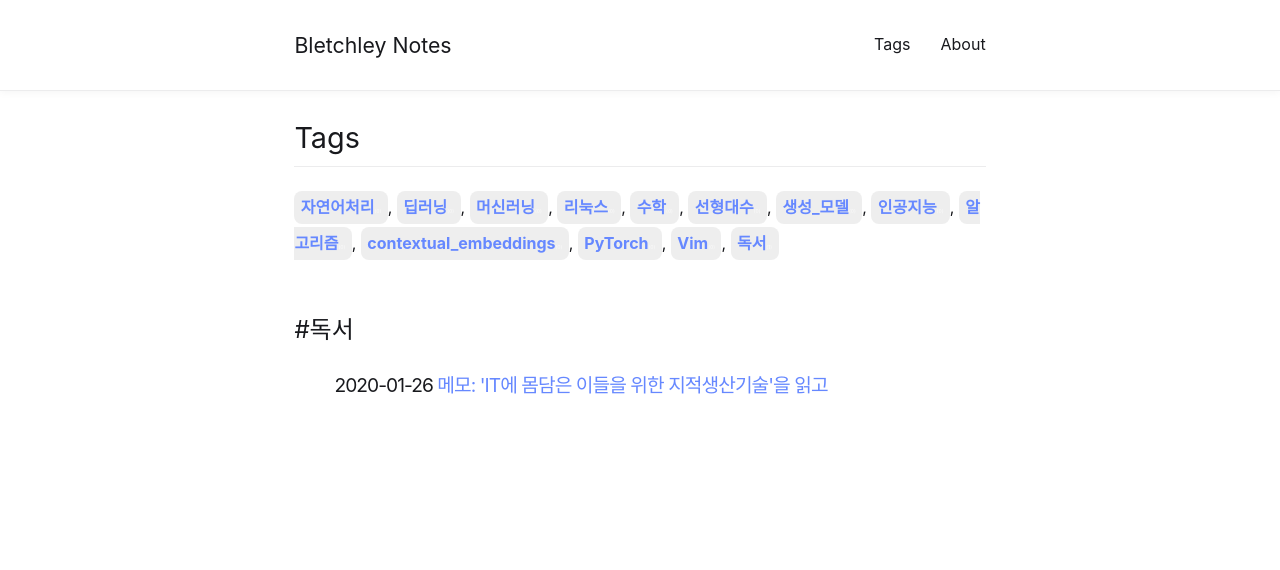
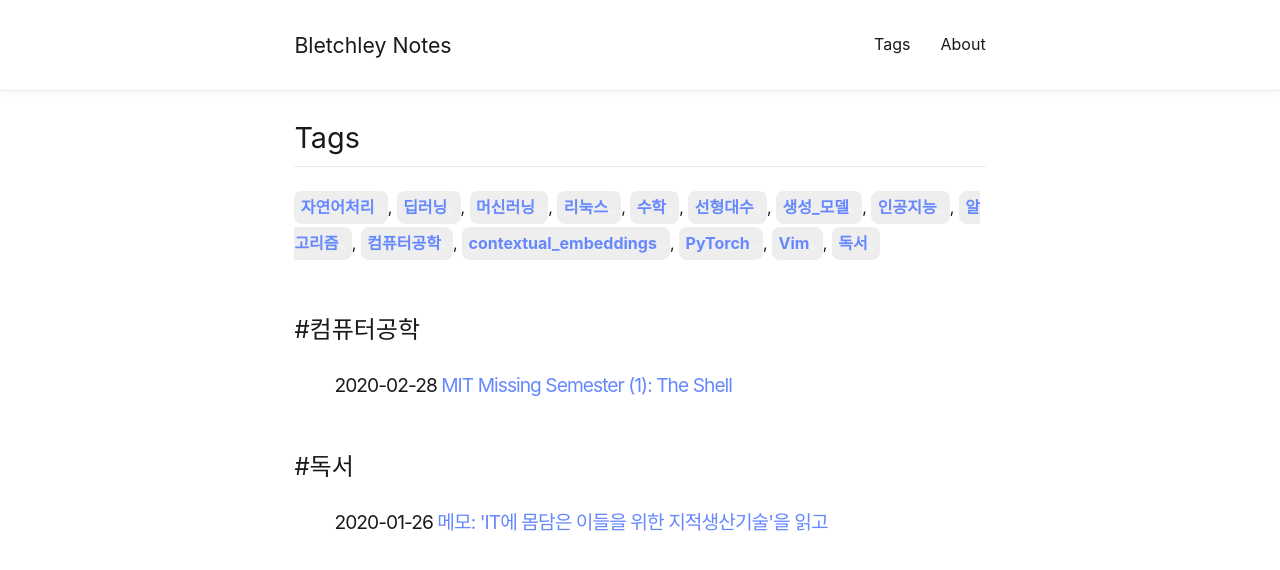
Before and after one commit to 0kimy/0kimy.github.io, a Jekyll site: the page built from tags.html, in a window 1280 px wide. Shown: the top 570 px of the page. Built offline with Jekyll 4.4.1, drawn with Linux system fonts in a browser that asks for light colours; some web fonts are replaced; part of the change alters nothing that is shown.

Commit message:
new post

```diff
--- a/_data/tags.yml
+++ b/_data/tags.yml
@@ -25,6 +25,9 @@
 - slug: algorithm
   name: "알고리즘"
 
+- slug: cs
+  name: "컴퓨터공학"
+
 - slug: contextual-emb
   name: "contextual_embeddings"
 
--- /dev/null
+++ b/_posts/2020-02-28-the-shell.md
@@ -0,0 +1,92 @@
+---
+title: "MIT Missing Semester (1): The Shell"
+tags: [cs]
+---
+
+# 셸(Shell) 사용의 장점
+
+- GUI 기반 프로그램은 프로그램이 제공하는 입력 버튼이나 입력 창만을 활용하여 프로그램을 조작해야 하는 제한이 있다.
+- 텍스트 기반의 셸 사용에 익숙해지면 프로그램을 다루는 자유도가 높아진다.
+
+
+
+# 셸 사용의 실제
+
+- 셸 명령어의 형식
+
+  - 단일 명령어로 동작 수행
+    - 예) $ date
+  - 단일 명령어와 인자(arguments)의 결합으로 동작 수행
+    - 예) $ echo hello / $ echo "Hello World" / $ echo Hello\ World
+    - 예) $ echo $PATH
+
+- 환경 변수
+
+  - 프로그램 명령어는 파일 시스템에 저장되어 있고, 셸은 대상 프로그램을 지정된 곳에서 찾아온다.
+  - 환경 변수: 셸로 하여금 실행 프로그램이 위치한 경로에 쉽게 도달할 수 있도록 주어지는 값
+  - which 명령: 현재 실행되는 프로그램 명령어가 어느 위치에 저장되어 있는지를 출력함
+    - 예) $ which echo
+
+
+
+# 기본 명령어
+
+| 명령어   | 용도                                                         | 예시   |
+| -------- | ------------------------------------------------------------ | ------ |
+| pwd      | 현재 디렉토리의 절대 경로를 출력                             |        |
+| cd       | 현재 디렉토리를 변경                                         |        |
+| ls       | 현재 디렉토리에 있는 모든 파일의 리스트를 보여줌             |        |
+| ls -l    | ls + 각 파일에 대한 세부 정보(객체 타입 및 read/write/execute 권한 등)를 보여줌<br />참고) [d / rwx / rwx / rwx] - [dir or file / owner / group / everyone else]) |        |
+| mv       | 이름/위치 변경                                               |        |
+| cp       | 복사                                                         |        |
+| rm       | 삭제                                                         |        |
+| rm -r    | rm + recursively                                             |        |
+| mkdir    | 새 디렉토리 생성                                             |        |
+| man      | 각 프로그램 명령어에 대한 매뉴얼 제공<br />(q를 눌러서 종료) | man ls |
+| ~        | 홈 디렉토리 (argument)                                       |        |
+| -        | 이전 디렉토리 (argument)                                     |        |
+| Ctrl + L | 화면 지우기 (hotkey)                                         |        |
+
+
+
+# 스트림
+
+- 프로그램을 엮어서 처리하고자 하거나 동일한 파일을 여러 프로그램에서 실행시키고자 할 때 스트림을 사용할 수 있다.
+
+- 입력 스트림과 출력 스트림
+  - 입력 스트림: 입력 장치(키보드) 등을 사용해 터미널에 입력되어 프로그램으로 들어가는 스트림
+  - 출력 스트림: 프로그램에서 터미널로 내보내는 스트림
+
+- Angle Brackets의 쓰임
+  - < (file): file로부터 가져오기
+  - \> (file): file로 내보내기
+  - \>> (file): file에 이어붙이기 (append)
+
+- Vertical Bar의 쓰임
+  - (left) \| (right): 왼쪽 프로그램의 출력을 오른쪽 프로그램의 입력으로 넘긴다
+  - 예) $ ls -l / \| tail -n1
+  - 예) $ ls -l / \| tail -n1 > ls.txt
+  - 예) $ curl --head --silent google.com \| grep --ignore-case content-length \| cut --delimiter=' ' -f2
+
+- 관련 명령어
+
+  | 명령어 | 용도                               | 예시                                                         |
+  | ------ | ---------------------------------- | ------------------------------------------------------------ |
+  | cat    | 파일의 내용을 출력                 | cat < hello.txt > hello2.txt<br />(hello.txt의 내용을 읽어서 hello2.txt로 내보내기) |
+  | tail   | 파일의 마지막 부분을 출력          | tail -n1 hello.txt<br />(hello.txt의 마지막 한 줄만 출력하기) |
+  | tee    | 파일에 쓰면서 sysout에도 함께 출력 |                                                              |
+
+
+
+# 파일 시스템
+
+- ls /sys : 커널 파라미터를 파일 시스템처럼 보여줌
+
+- 관련 명령어
+
+  | 명령어   | 용도                                                         | 예시                             |
+  | -------- | ------------------------------------------------------------ | -------------------------------- |
+  | sudo     | 관리자로서 셸 커맨드를 실행하게 해줌                         |                                  |
+  | sudo su  | 관리자로서 셸을 이용하도록 전환<br />(커맨드라인 앞의 $가 #으로 변한다) |                                  |
+  | find     | 현재 위치에서 조건에 맞는 파일을 검색                        | find -type f -name '*brightness' |
+  | xdg-open | 파일을 (적절한 연결 프로그램으로) 열어줌                     |                                  |
```
